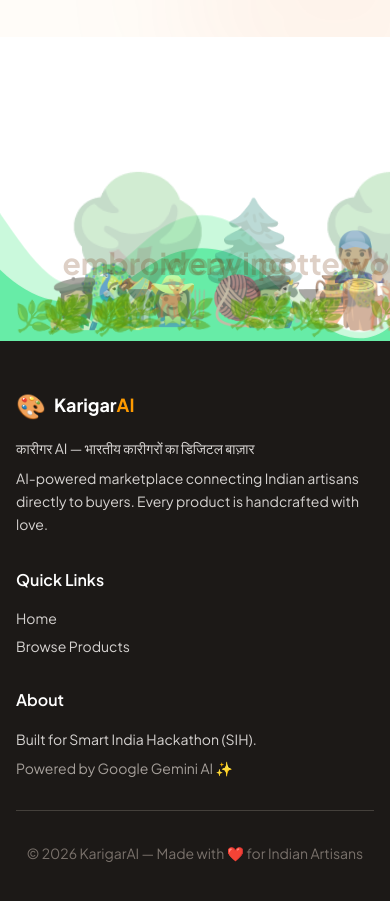
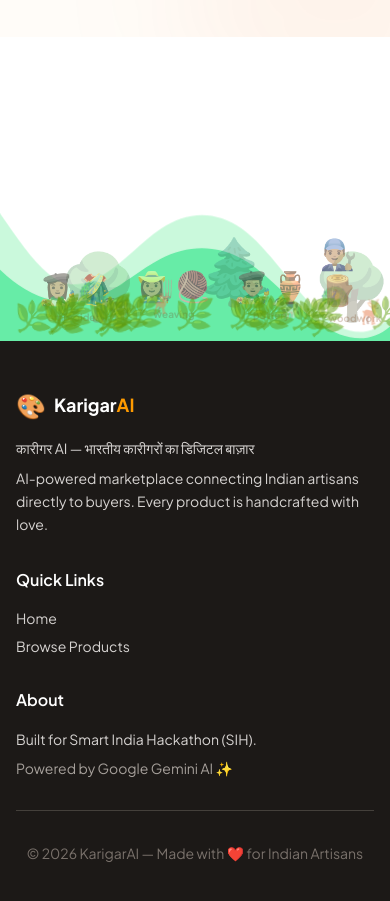
Before and after one commit to Vikash-Singh-Bhadoriya/karigar-ai, a React (Vite) app in the folder website/: page / in a window 390 px wide. Shown: the part 5980-6881 px from the top of the page. Built offline with nearby package versions, Linux system fonts and the light colour scheme; no server answers; a web font is replaced by a local one.

Commit message:
fix(website): optimize village scenery UI for mobile responsiveness

```diff
--- a/website/src/components/VillageScenery.tsx
+++ b/website/src/components/VillageScenery.tsx
@@ -35,12 +35,14 @@ export default function VillageScenery() {
           filter: sepia(0.4) hue-rotate(40deg) saturate(0.8) opacity(0.35);
           position: absolute;
           bottom: 10px;
-          font-size: 8rem;
         }
         .village-craftsman {
           filter: sepia(0.4) saturate(1.2) opacity(0.6);
           position: absolute;
           bottom: 15px;
+        }
+        @media (max-width: 768px) {
+          .village-mural-tree { font-size: 4rem !important; }
         }
       `}</style>
 
@@ -63,31 +65,39 @@ export default function VillageScenery() {
       </svg>
 
       {/* Scenery: Trees & Peacocks */}
-      <div className="village-mural-tree" style={{ left: '15%' }}>🌳</div>
-      <div className="village-mural-tree" style={{ left: '50%', bottom: '25px', fontSize: '6rem' }}>🌲</div>
-      <div className="village-mural-tree" style={{ left: '80%' }}>🌳</div>
-      <div className="village-mural-animal text-5xl" style={{ left: '20%', bottom: '35px', animation: 'swayScene 4s ease-in-out infinite' }}>🦚</div>
-      <div className="village-mural-animal text-5xl" style={{ left: '82%', bottom: '30px', animation: 'swayScene 5s ease-in-out infinite reverse' }}>🦚</div>
+      <div className="village-mural-tree text-[4rem] md:text-[8rem]" style={{ left: '15%' }}>🌳</div>
+      <div className="village-mural-tree text-[3rem] md:text-[6rem]" style={{ left: '50%', bottom: '25px' }}>🌲</div>
+      <div className="village-mural-tree text-[4rem] md:text-[8rem]" style={{ left: '80%' }}>🌳</div>
+      <div className="village-mural-animal text-2xl md:text-5xl" style={{ left: '20%', bottom: '35px', animation: 'swayScene 4s ease-in-out infinite' }}>🦚</div>
+      <div className="village-mural-animal text-2xl md:text-5xl" style={{ left: '82%', bottom: '30px', animation: 'swayScene 5s ease-in-out infinite reverse' }}>🦚</div>
 
       {/* Scenery: Craftsmen & Women (Working) */}
-      <div className="village-craftsman text-5xl" style={{ left: '12%', animation: 'bobScene 2.2s infinite' }}>👩🏽‍🎨🥻</div>
-      <div className="village-craftsman text-3xl md:text-4xl text-amber-900 font-bold" style={{ left: '16%', bottom: '60px', opacity: 0.4 }}>embroidery</div>
+      <div className="village-craftsman flex flex-col items-center" style={{ left: '10%', animation: 'bobScene 2.2s infinite' }}>
+        <div className="text-3xl md:text-5xl">👩🏽‍🎨🥻</div>
+        <div className="text-[10px] md:text-3xl text-amber-900 font-bold opacity-40 mt-1 md:mt-2">embroidery</div>
+      </div>
 
-      <div className="village-craftsman text-5xl" style={{ left: '38%', animation: 'bobScene 2s infinite' }}>👩🏽‍🌾🧶</div>
-      <div className="village-craftsman text-3xl md:text-4xl text-amber-900 font-bold" style={{ left: '42%', bottom: '60px', opacity: 0.4 }}>weaving</div>
+      <div className="village-craftsman flex flex-col items-center" style={{ left: '35%', animation: 'bobScene 2s infinite' }}>
+        <div className="text-3xl md:text-5xl">👩🏽‍🌾🧶</div>
+        <div className="text-[10px] md:text-3xl text-amber-900 font-bold opacity-40 mt-1 md:mt-2">weaving</div>
+      </div>
 
-      <div className="village-craftsman text-5xl" style={{ left: '62%', animation: 'bobScene 2.5s infinite reverse' }}>👨🏽‍🎨🏺</div>
-      <div className="village-craftsman text-3xl md:text-4xl text-amber-900 font-bold" style={{ left: '66%', bottom: '60px', opacity: 0.4 }}>pottery</div>
+      <div className="village-craftsman flex flex-col items-center" style={{ left: '60%', animation: 'bobScene 2.5s infinite reverse' }}>
+        <div className="text-3xl md:text-5xl">👨🏽‍🎨🏺</div>
+        <div className="text-[10px] md:text-3xl text-amber-900 font-bold opacity-40 mt-1 md:mt-2">pottery</div>
+      </div>
 
-      <div className="village-craftsman text-5xl" style={{ left: '85%', animation: 'bobScene 2.3s infinite reverse' }}>👨🏽‍🔧🪵</div>
-      <div className="village-craftsman text-3xl md:text-4xl text-amber-900 font-bold" style={{ left: '88%', bottom: '60px', opacity: 0.4 }}>woodwork</div>
+      <div className="village-craftsman flex flex-col items-center" style={{ left: '82%', animation: 'bobScene 2.3s infinite reverse' }}>
+        <div className="text-3xl md:text-5xl">👨🏽‍🔧🪵</div>
+        <div className="text-[10px] md:text-3xl text-amber-900 font-bold opacity-40 mt-1 md:mt-2">woodwork</div>
+      </div>
 
       {/* Scenery: Walking Animals */}
-      <div className="village-mural-animal text-6xl" style={{ animation: 'walkLeftScene 120s linear infinite' }}>🐘</div>
-      <div className="village-mural-animal text-5xl" style={{ animation: 'walkLeftScene 150s linear infinite', animationDelay: '-40s' }}>🐄</div>
-      <div className="village-mural-animal text-5xl" style={{ animation: 'walkLeftScene 180s linear infinite', animationDelay: '-110s' }}>🐄</div>
-      <div className="village-mural-animal text-4xl" style={{ animation: 'walkRightScene 60s linear infinite', animationDelay: '-20s', bottom: '25px' }}>🦌</div>
-      <div className="village-mural-animal text-5xl" style={{ animation: 'walkRightScene 90s linear infinite', animationDelay: '-70s', bottom: '15px' }}>🦌</div>
+      <div className="village-mural-animal text-3xl md:text-6xl" style={{ animation: 'walkLeftScene 120s linear infinite' }}>🐘</div>
+      <div className="village-mural-animal text-2xl md:text-5xl" style={{ animation: 'walkLeftScene 150s linear infinite', animationDelay: '-40s' }}>🐄</div>
+      <div className="village-mural-animal text-2xl md:text-5xl" style={{ animation: 'walkLeftScene 180s linear infinite', animationDelay: '-110s' }}>🐄</div>
+      <div className="village-mural-animal text-xl md:text-4xl" style={{ animation: 'walkRightScene 60s linear infinite', animationDelay: '-20s', bottom: '25px' }}>🦌</div>
+      <div className="village-mural-animal text-2xl md:text-5xl" style={{ animation: 'walkRightScene 90s linear infinite', animationDelay: '-70s', bottom: '15px' }}>🦌</div>
 
       {/* Swaying Grass Tufts */}
       {Array.from({ length: 20 }).map((_, i) => (
```
